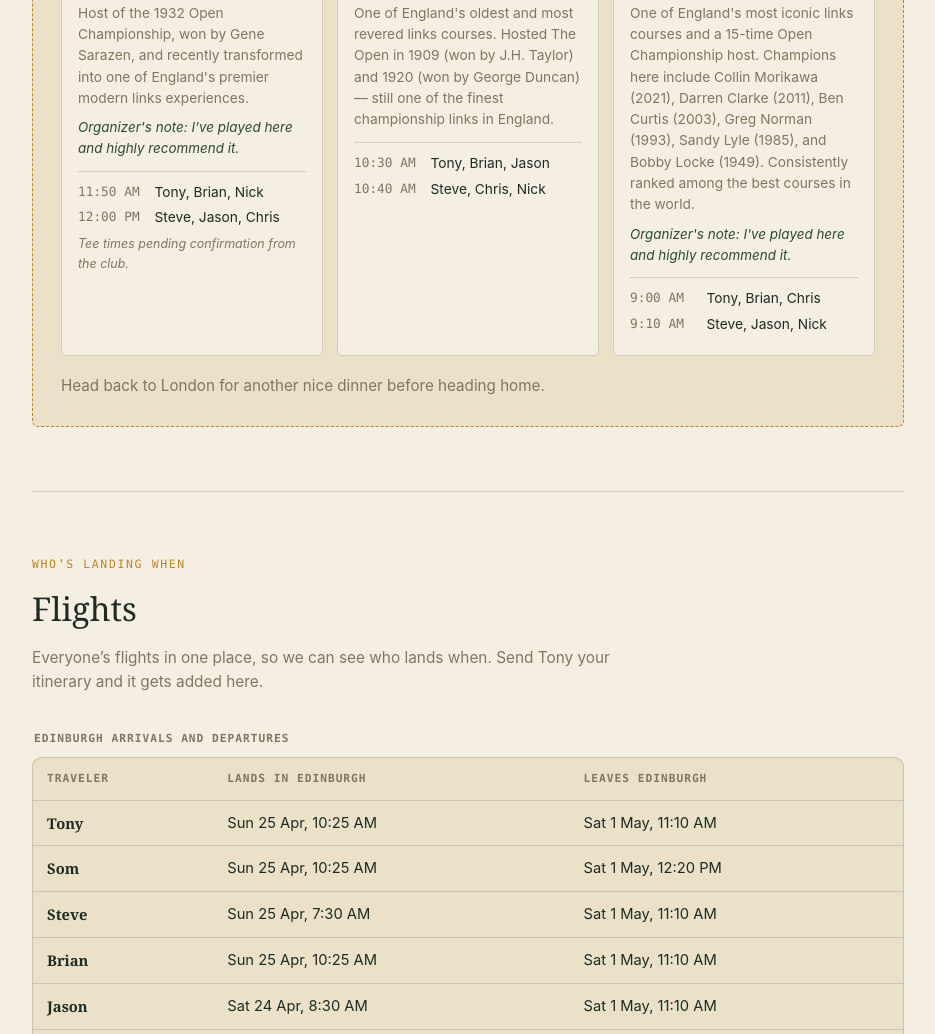
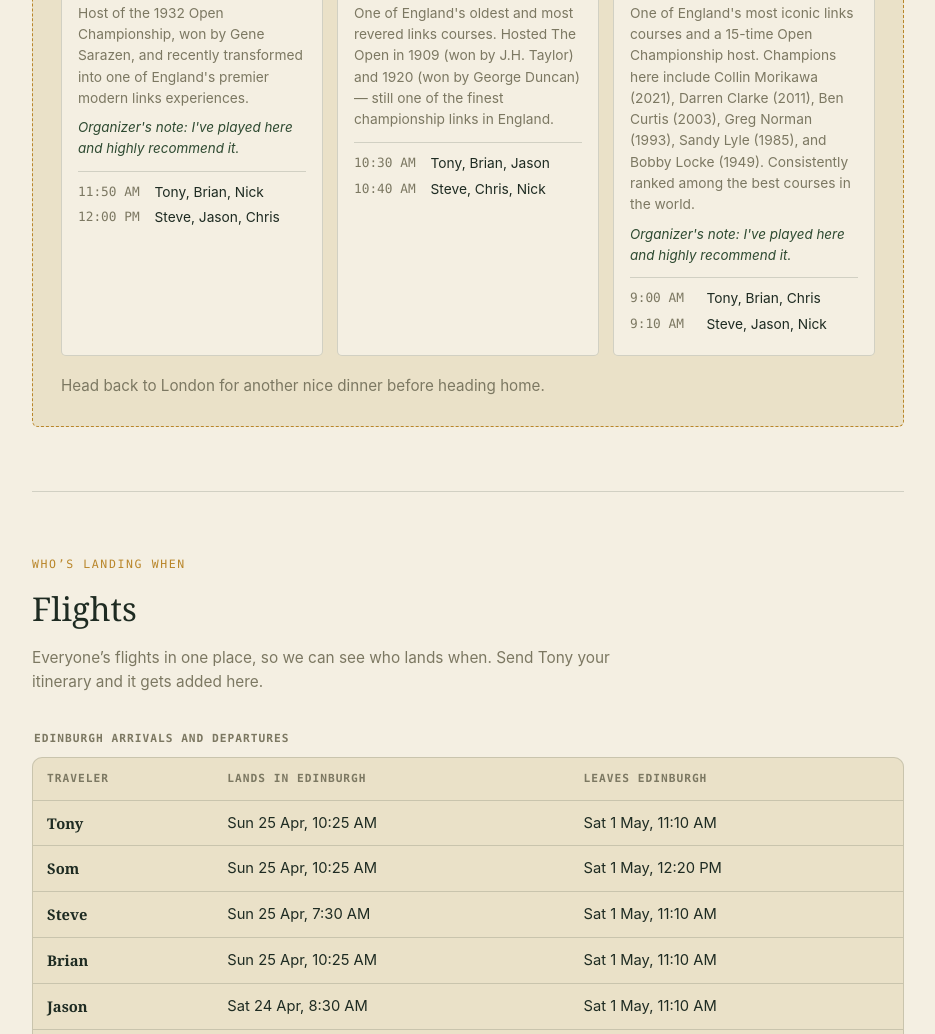
Before and after one commit to tchung262/scotland-2027, a plain HTML site: page index.html in a window 1280 px wide. Shown: the part 4065-5099 px from the top of the page, without its empty margins (172-1107 px from the left). Drawn offline with Linux system fonts and the light colour scheme.

Commit message:
Prince's tee times confirmed; remove pending note
Co-Authored-By: Claude Sonnet 5.5 <noreply@anthropic.com>
Claude-Session: https://claude.ai/code/session_01GJgMqyTzmDu5qPLztn65YC

```diff
--- a/index.html
+++ b/index.html
@@ -548,7 +548,6 @@
             <div class="teesheet">
             <div class="tee"><span class="t">11:50 AM</span><span>Tony, Brian, Nick</span></div>
             <div class="tee"><span class="t">12:00 PM</span><span>Steve, Jason, Chris</span></div>
-            <p class="pending-note">Tee times pending confirmation from the club.</p>
             </div>
           </div>
           <div class="kent-course">
```
